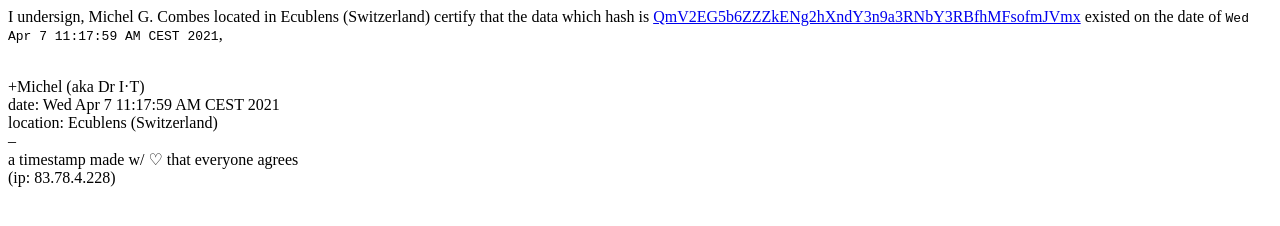
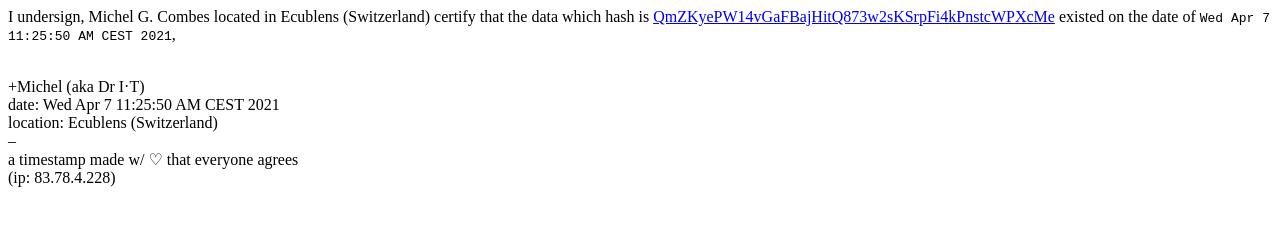
Before and after one commit to holoSphereOS/timestamp, a plain HTML site: page timestamp.htm in a window 1280 px wide. Drawn offline with Linux system fonts and the light colour scheme.

Commit message:
stamped at 04/07/21 on 11:26:08 by Don C. Renigar (vv0.0.5.7)

```diff
--- a/timestamp.htm
+++ b/timestamp.htm
@@ -1,3 +1,3 @@
 <meta charset="utf8">
-<p>I undersign, Michel G. Combes located in Ecublens (Switzerland) certify that the data which hash is <a href="https://gateway.ipfs.io/ipfs/QmV2EG5b6ZZZkENg2hXndY3n9a3RNbY3RBfhMFsofmJVmx">QmV2EG5b6ZZZkENg2hXndY3n9a3RNbY3RBfhMFsofmJVmx</a> existed on the date of <code>Wed Apr 7 11:17:59 AM CEST 2021</code>,</p>
-<p><br>+Michel (aka Dr I·T) <br>date: Wed Apr 7 11:17:59 AM CEST 2021 <br>location: Ecublens (Switzerland) <br>–  <br>a timestamp made w/ ♡ that everyone agrees <br>(ip: 83.78.4.228)</p>
+<p>I undersign, Michel G. Combes located in Ecublens (Switzerland) certify that the data which hash is <a href="https://gateway.ipfs.io/ipfs/QmZKyePW14vGaFBajHitQ873w2sKSrpFi4kPnstcWPXcMe">QmZKyePW14vGaFBajHitQ873w2sKSrpFi4kPnstcWPXcMe</a> existed on the date of <code>Wed Apr 7 11:25:50 AM CEST 2021</code>,</p>
+<p><br>+Michel (aka Dr I·T) <br>date: Wed Apr 7 11:25:50 AM CEST 2021 <br>location: Ecublens (Switzerland) <br>–  <br>a timestamp made w/ ♡ that everyone agrees <br>(ip: 83.78.4.228)</p>
```
Also changed, not shown: info-refs.txt, 8 other files.
